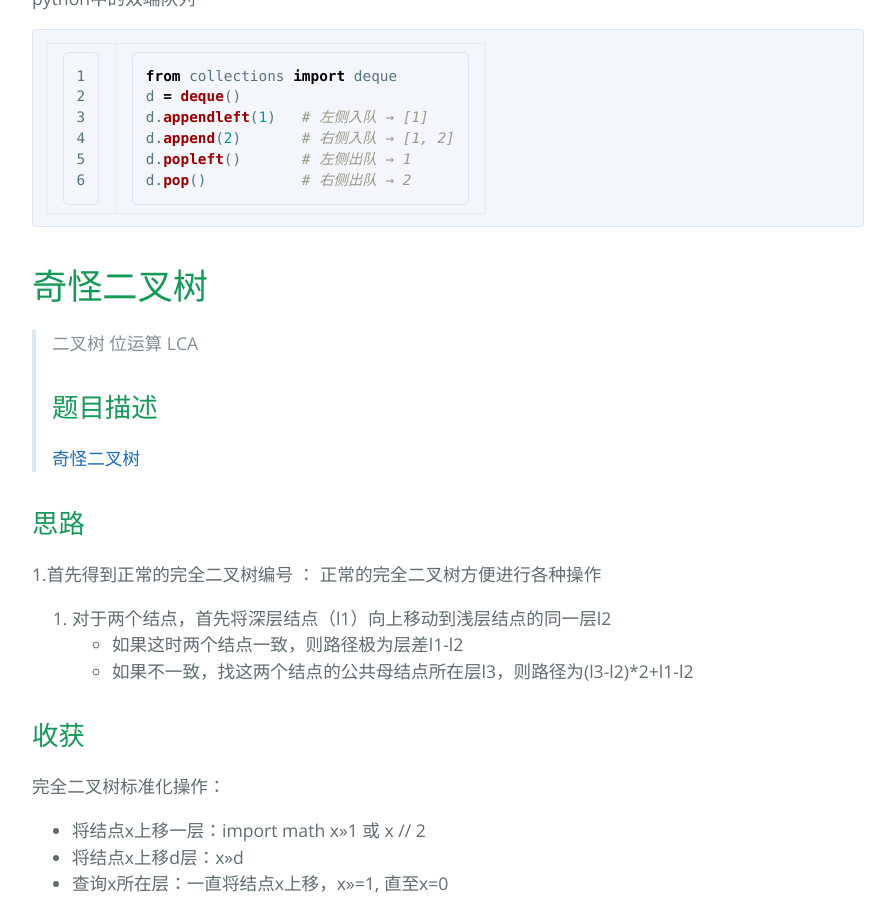
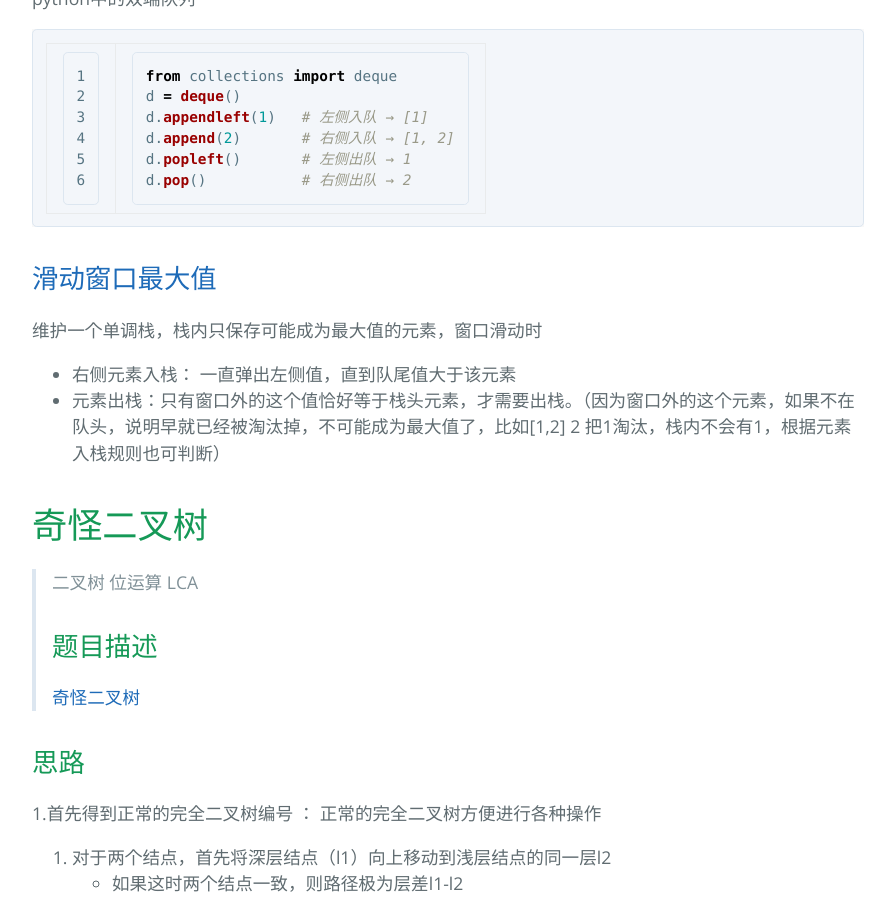
Before and after one commit to Ziyangpig/Note_LeetCode, a Jekyll site: the page built from Ali.md, in a window 1280 px wide and 900 px high, scrolled down 9934 px. Shown: the whole window, without its empty margins (192-1087 px from the left). Built offline with Jekyll 4.4.1, drawn with Linux system fonts in a browser that asks for light colours; our own code applies the rules of GitHub Pages for plain Markdown files; formulas are drawn with MathJax 3.

Commit message:
Update Ali.md

````diff
--- a/Ali.md
+++ b/Ali.md
@@ -342,6 +342,13 @@ d.append(2)       # 右侧入队 → [1, 2]
 d.popleft()       # 左侧出队 → 1
 d.pop()           # 右侧出队 → 2
 ```
+
+## [滑动窗口最大值](https://leetcode.cn/problems/sliding-window-maximum/)
+
+维护一个单调栈，栈内只保存可能成为最大值的元素，窗口滑动时
+- 右侧元素入栈： 一直弹出左侧值，直到队尾值大于该元素
+- 元素出栈：只有窗口外的这个值恰好等于栈头元素，才需要出栈。（因为窗口外的这个元素，如果不在队头，说明早就已经被淘汰掉，不可能成为最大值了，比如[1,2] 2 把1淘汰，栈内不会有1，根据元素入栈规则也可判断）
+
 # 奇怪二叉树
 
 > 二叉树 位运算 LCA
````
